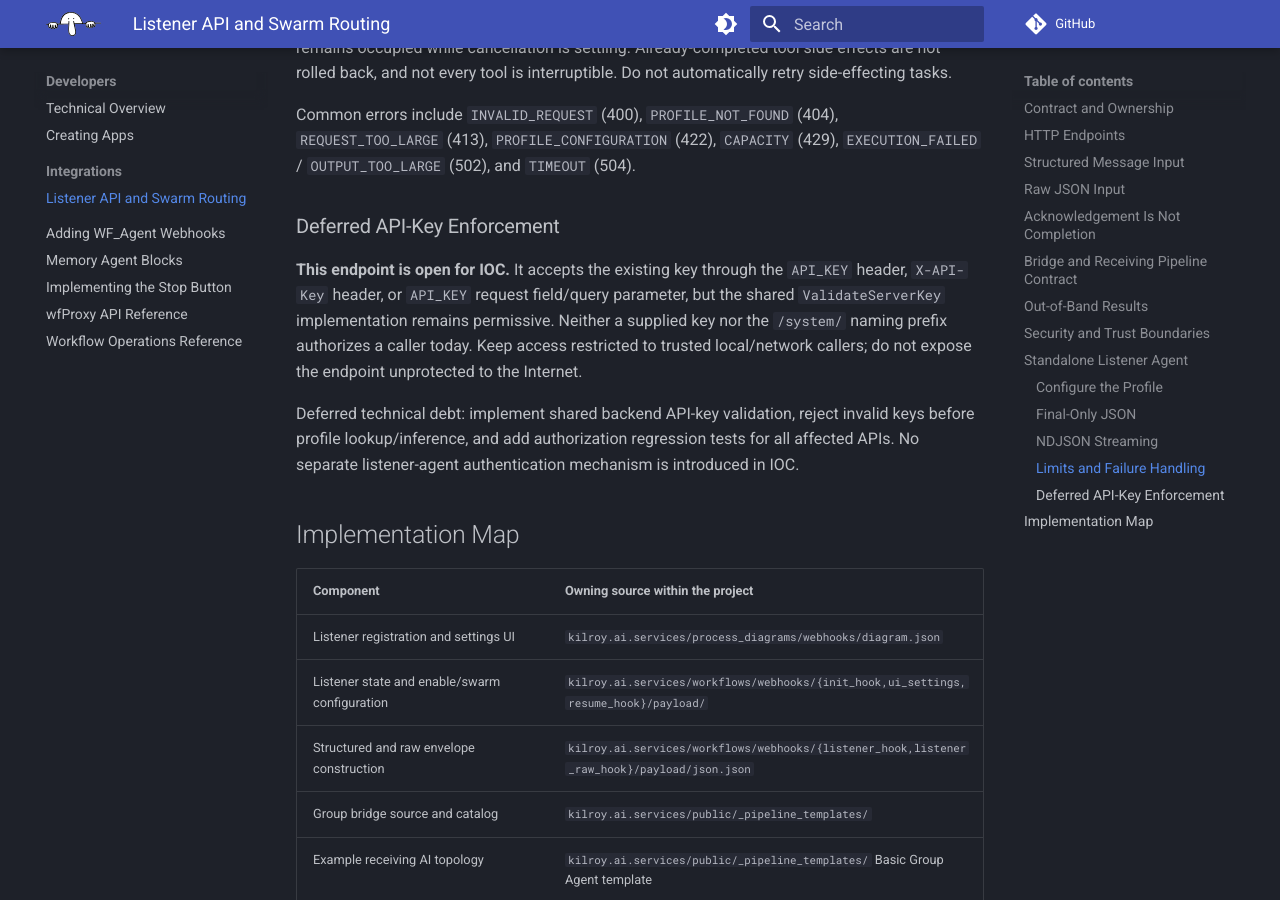
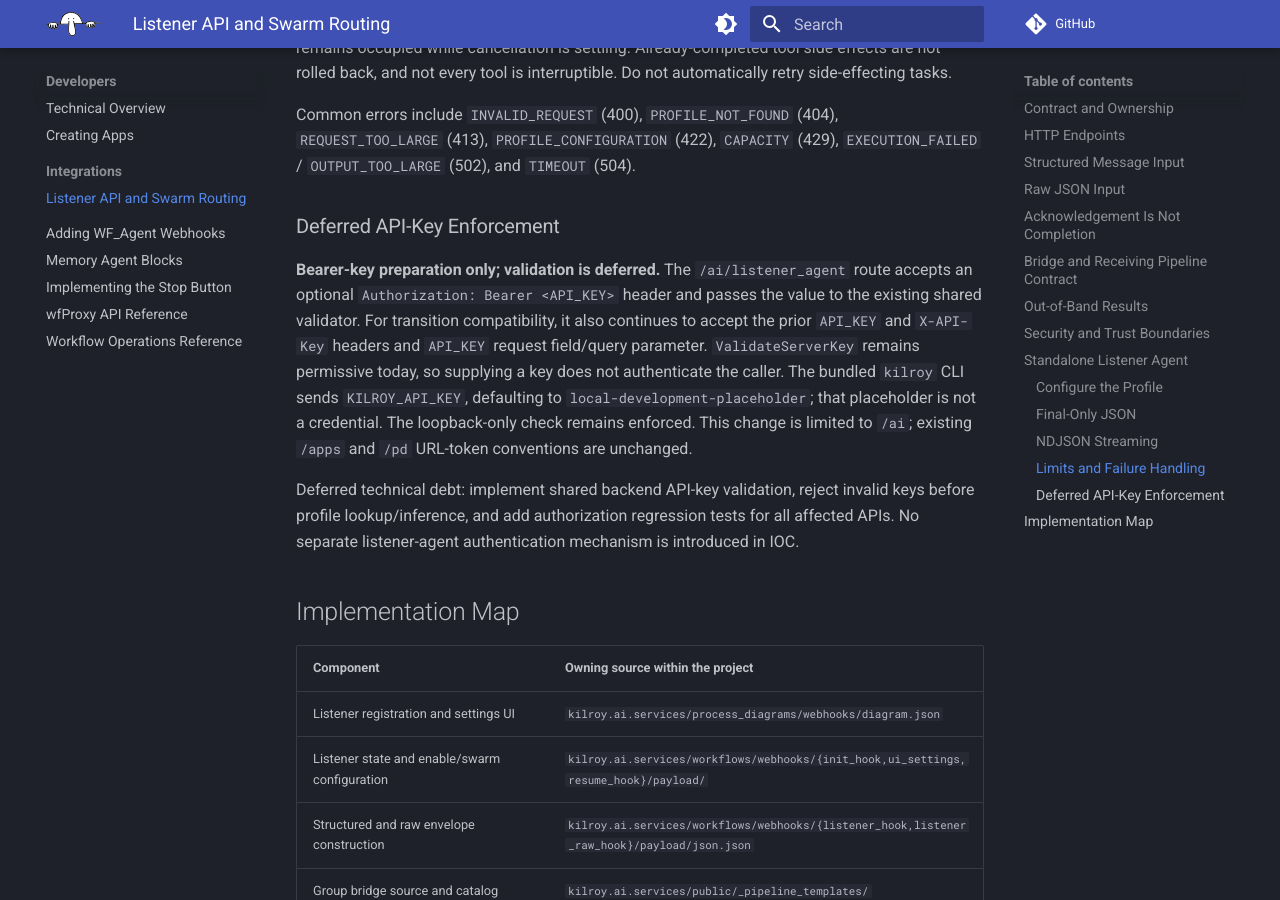
Before and after one commit to kilroy-tech/kilroy-tech.github.io, an MkDocs documentation site: the page built from docs/developers/listener-api.md, in a window 1280 px wide and 900 px high, scrolled down 8878 px. Built offline with MkDocs 1.6.1 and Material for MkDocs 9.7.7, drawn with Linux system fonts in a browser that asks for light colours; comment, search, counter and statistics services are not loaded; some of the changed text lies outside the part shown.

Commit message:
new docs

````diff
--- a/docs/developers/listener-api.md
+++ b/docs/developers/listener-api.md
@@ -190,7 +190,7 @@ The canonical starter includes text-file read/write/edit confined to `{{kilroypu
 ```bash
 curl --silent --show-error --fail \
   --header 'Content-Type: application/json' \
-  --header "API_KEY: $KILROY_API_TOKEN" \
+  --header "Authorization: Bearer $KILROY_API_KEY" \
   --data '{"text":"What is the current timestamp?"}' \
   "$KILROY_BASE_URL/api/v1/ai/listener_agent"
 ```
@@ -210,7 +210,7 @@ Use `curl --no-buffer` and opt into streaming:
 ```bash
 curl --no-buffer --silent --show-error \
   --header 'Content-Type: application/json' \
-  --header "API_KEY: $KILROY_API_TOKEN" \
+  --header "Authorization: Bearer $KILROY_API_KEY" \
   --data '{"text":"What is the current timestamp?","stream":true,"events":{"thinking":false,"tools":true}}' \
   "$KILROY_BASE_URL/api/v1/ai/listener_agent"
 ```
@@ -248,7 +248,7 @@ Common errors include `INVALID_REQUEST` (400), `PROFILE_NOT_FOUND` (404), `REQUE
 
 ### Deferred API-Key Enforcement
 
-**This endpoint is open for IOC.** It accepts the existing key through the `API_KEY` header, `X-API-Key` header, or `API_KEY` request field/query parameter, but the shared `ValidateServerKey` implementation remains permissive. Neither a supplied key nor the `/system/` naming prefix authorizes a caller today. Keep access restricted to trusted local/network callers; do not expose the endpoint unprotected to the Internet.
+**Bearer-key preparation only; validation is deferred.** The `/ai/listener_agent` route accepts an optional `Authorization: Bearer <API_KEY>` header and passes the value to the existing shared validator. For transition compatibility, it also continues to accept the prior `API_KEY` and `X-API-Key` headers and `API_KEY` request field/query parameter. `ValidateServerKey` remains permissive today, so supplying a key does not authenticate the caller. The bundled `kilroy` CLI sends `KILROY_API_KEY`, defaulting to `local-development-placeholder`; that placeholder is not a credential. The loopback-only check remains enforced. This change is limited to `/ai`; existing `/apps` and `/pd` URL-token conventions are unchanged.
 
 Deferred technical debt: implement shared backend API-key validation, reject invalid keys before profile lookup/inference, and add authorization regression tests for all affected APIs. No separate listener-agent authentication mechanism is introduced in IOC.
 
````
Also changed, not shown: docs/developers/ai-agent-configuration.md (+6 -0 lines).
